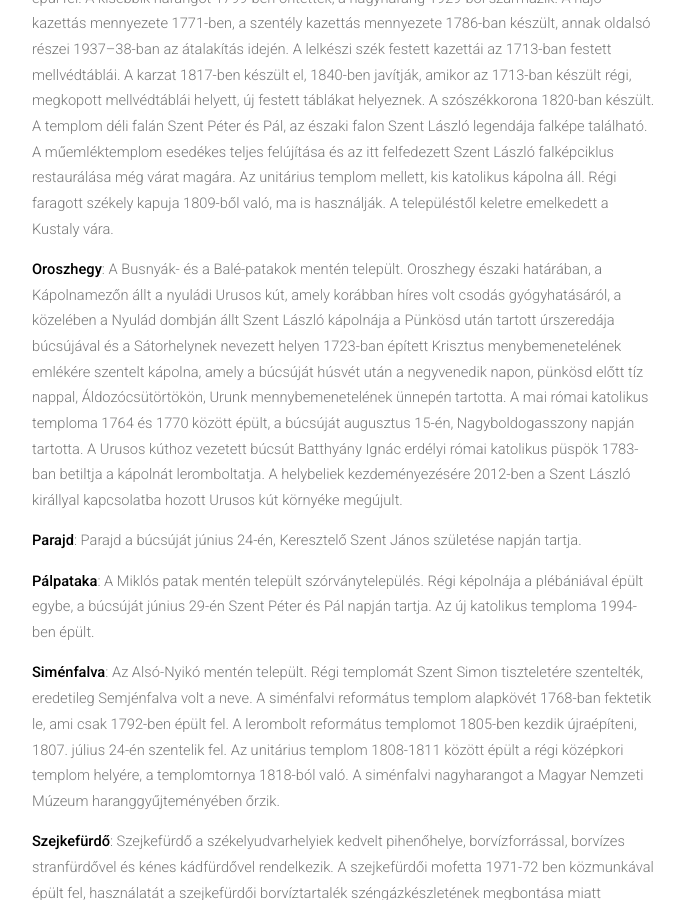
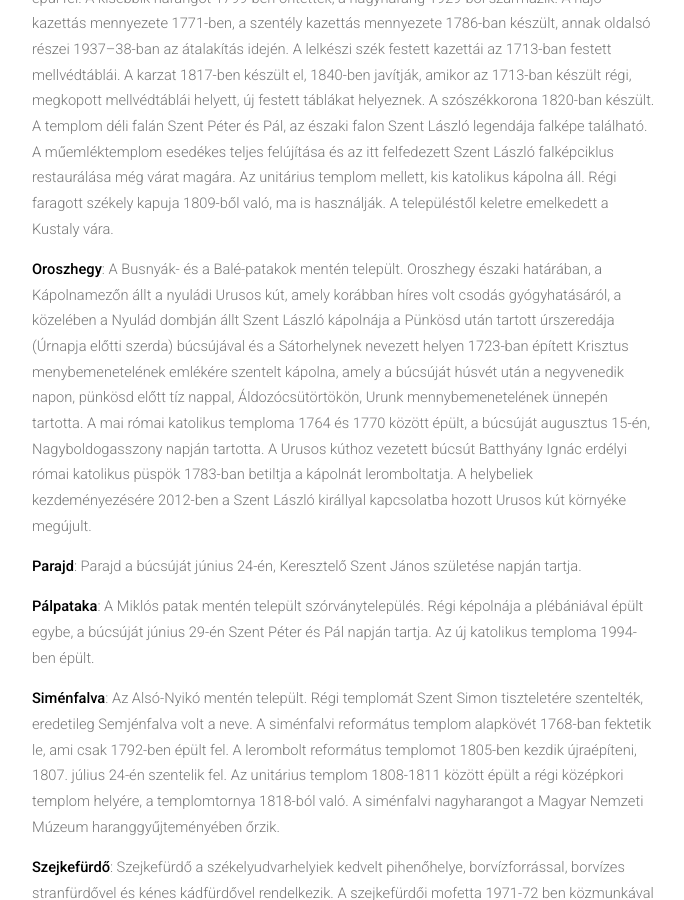
Before and after one commit to siculia/siculia.github.io, a Jekyll site: the page built from siculia-udvarhelyszek.html, in a window 1280 px wide and 900 px high, scrolled down 6903 px. Shown: the whole window, without its empty margins (128-812 px from the left). Built offline with Jekyll 4.4.1, drawn with Linux system fonts in a browser that asks for light colours; nearby versions of some CDN libraries; library files that are not in the unit come from our copies.

Commit message:
Úrszerdája++

```diff
--- a/siculia-udvarhelyszek.html
+++ b/siculia-udvarhelyszek.html
@@ -100,7 +100,7 @@ layout: default
 							<p style="text-align: left;"><b>Nyikómalomfalva</b>: A Középső-Nyikómentén települt, közigazgatásilag Farkaslakához tartozik. Római katolikus temploma 1809-ben épült, búcsúját augusztus 6-án, Úrunk szineváltozása ünnepén tartja.</p>
 							<p style="text-align: left;"><b>Ocfalva</b>: A Nagypataknak a Nagy-Küküllőbe torkollásánál települt, Alszeg és Felszeg részekkel, Felsőboldogfalvához tartozik. A korábbi település a Mihályfalva nevet viselte és a Bonta patakának Kükülőbe szakadásánál feküdt. Temploma 1750 és 1754 között a felszegi részen épült, 1832-ig Bögöz filiája volt, 1943-ban lebontják, a tornya megmaradt. Mai református temploma 1844-ben épült fel, tornyát 1882-ben lebontják, az új tornyot 1941-ben húzzák fel. A kis harangját 1731-ben, a nagyobbik harangot 1941-ben öntötték. Ócfalva önálló református egyházközség, egyházilag Miklósfalva, Szentlászló és Ábránfalva tartozik hozzá. A Füzes területén, a Bonta és az Oltványos között, mesterséges halastóval rendelkezik.</p>
 							<p style="text-align: left;"><b>Oklánd</b>: A Kis-Homoród bal partján települt, Homoródkarácsonyfalva és Homoródújfalu tartozik hozzá. A falu unitárius temploma román kori, a 15-16. század fordulóján gótikus stílusban átépítették, jelenlegi formáját a 1937–38-ban, Debreczeni László tervei alapján történt átépítés során nyerte el. A templom tornya 1654-ben, a kerítőfalhoz épített kaputorony a 17. században épül fel. A kisebbik harangot 1799-ben öntették, a nagyharang 1929-ből származik. A hajó kazettás mennyezete 1771-ben, a szentély kazettás mennyezete 1786-ban készült, annak oldalsó részei 1937–38-ban az átalakítás idején. A lelkészi szék festett kazettái az 1713-ban festett mellvédtáblái. A karzat 1817-ben készült el, 1840-ben javítják, amikor az 1713-ban készült régi, megkopott mellvédtáblái helyett, új festett táblákat helyeznek. A szószékkorona 1820-ban készült. A templom déli falán Szent Péter és Pál, az északi falon Szent László legendája falképe található. A műemléktemplom esedékes teljes felújítása és az itt felfedezett Szent László falképciklus restaurálása még várat magára. Az unitárius templom mellett, kis katolikus kápolna áll. Régi faragott székely kapuja 1809-ből való, ma is használják. A településtől keletre emelkedett a Kustaly vára.</p>
-							<p style="text-align: left;"><b>Oroszhegy</b>: A Busnyák- és a Balé-patakok mentén települt. Oroszhegy északi határában, a Kápolnamezőn állt a nyuládi Urusos kút, amely korábban híres volt csodás gyógyhatásáról, a közelében a Nyulád dombján állt  Szent László kápolnája a Pünkösd után tartott úrszeredája búcsújával és a Sátorhelynek nevezett helyen 1723-ban épített Krisztus menybemenetelének emlékére szentelt kápolna, amely a búcsúját húsvét után a negyvenedik napon, pünkösd előtt tíz nappal, Áldozócsütörtökön, Urunk mennybemenetelének ünnepén tartotta. A mai római katolikus temploma 1764 és 1770 között épült, a búcsúját augusztus 15-én, Nagyboldogasszony napján tartotta. A Urusos kúthoz vezetett búcsút Batthyány Ignác erdélyi római katolikus püspök 1783-ban betiltja a kápolnát leromboltatja. A helybeliek kezdeményezésére 2012-ben a Szent László királlyal kapcsolatba hozott Urusos kút környéke megújult.</p>
+							<p style="text-align: left;"><b>Oroszhegy</b>: A Busnyák- és a Balé-patakok mentén települt. Oroszhegy északi határában, a Kápolnamezőn állt a nyuládi Urusos kút, amely korábban híres volt csodás gyógyhatásáról, a közelében a Nyulád dombján állt  Szent László kápolnája a Pünkösd után tartott úrszeredája (Úrnapja előtti szerda) búcsújával és a Sátorhelynek nevezett helyen 1723-ban épített Krisztus menybemenetelének emlékére szentelt kápolna, amely a búcsúját húsvét után a negyvenedik napon, pünkösd előtt tíz nappal, Áldozócsütörtökön, Urunk mennybemenetelének ünnepén tartotta. A mai római katolikus temploma 1764 és 1770 között épült, a búcsúját augusztus 15-én, Nagyboldogasszony napján tartotta. A Urusos kúthoz vezetett búcsút Batthyány Ignác erdélyi római katolikus püspök 1783-ban betiltja a kápolnát leromboltatja. A helybeliek kezdeményezésére 2012-ben a Szent László királlyal kapcsolatba hozott Urusos kút környéke megújult.</p>
 							<p style="text-align: left;"><b>Parajd</b>: Parajd a búcsúját június 24-én, Keresztelő Szent János születése napján tartja.</p>
 							<p style="text-align: left;"><b>Pálpataka</b>: A Miklós patak mentén települt szórványtelepülés. Régi képolnája a plébániával épült egybe, a búcsúját június 29-én Szent Péter és Pál napján tartja. Az új katolikus temploma 1994-ben épült.  </p>
 							<p style="text-align: left;"><b>Siménfalva</b>: Az Alsó-Nyikó mentén települt. Régi templomát Szent Simon tiszteletére szentelték, eredetileg Semjénfalva volt a neve. A siménfalvi református templom alapkövét 1768-ban fektetik le, ami csak 1792-ben épült fel. A lerombolt református templomot 1805-ben kezdik újraépíteni, 1807. július 24-én szentelik fel. Az unitárius templom 1808-1811 között épült a régi középkori templom helyére, a templomtornya 1818-ból való. A siménfalvi nagyharangot a Magyar Nemzeti Múzeum haranggyűjteményében őrzik.</p>
```
